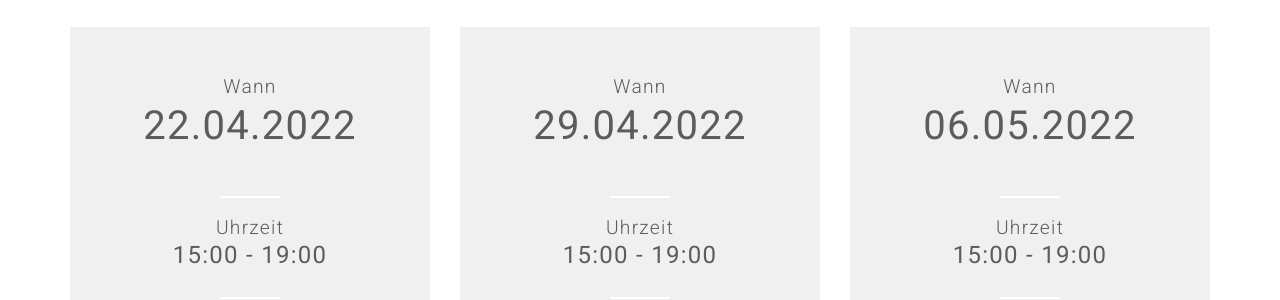
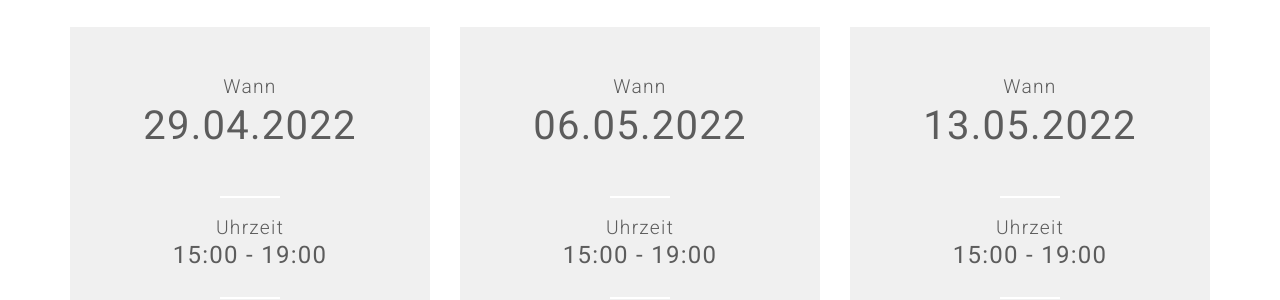
Before and after one commit to coderdojo-wien/coderdojo-wien.github.io, a Jekyll site: the page built from index.html, in a window 1280 px wide and 900 px high, scrolled down 3869 px. Shown: the part 185-485 px from the top of the window. Built offline with Jekyll 4.4.1, drawn with Linux system fonts in a browser that asks for light colours; nearby versions of some CDN libraries; comment, search, counter and statistics services are not loaded; some of the changed lines change nothing that is shown; some of the changed text lies outside the part shown.

Commit message:
Update events.yml

```diff
--- a/_data/events.yml
+++ b/_data/events.yml
@@ -3,16 +3,6 @@
 description: "Ein Anmeldung ist für die Teilnahme an den online CoderDojos nicht erforderlich. Das genaue Workshopprogramm mit den Teilnahmelinks finden sie in unserem aktuellen Newsletter, der jeweils bis spätestens den Tag davor versendet wird und auf unserer Hompepage https://www.facebook.com/coderdojowien. </br><b>Für die Teilnahme an offline CoderDojos ist unbedingt eine Anmeldung erforderlich!</b>"
 
 events-list:
-- event-date: 22.04.2022
-  event-time: 15:00 - 19:00
-  event-startdate: 2022-04-22T15:00:00+0100
-  event-enddate: 2022-04-22T19:00:00+0100
-  event-name: Online CoderDojo
-  event-type: Online
-  event-place: Online Dojo
-  event-place-name: Online
-  event-url: "https://linz.coderdojo.net/termine/"
-
 - event-date: 29.04.2022
   event-time: 15:00 - 19:00
   event-startdate: 2022-04-29T15:00:00+0100
@@ -33,6 +23,16 @@
   event-place-name: Online
   event-url: "https://linz.coderdojo.net/termine/"
 
+- event-date: 13.05.2022
+  event-time: 15:00 - 19:00
+  event-startdate: 2022-05-13T15:00:00+0100
+  event-enddate: 2022-05-13T19:00:00+0100
+  event-name: Online CoderDojo
+  event-type: Online
+  event-place: Online Dojo
+  event-place-name: Online
+  event-url: "https://linz.coderdojo.net/termine/"
+
 # - event-date: 17.01.2022
 #   event-time: 15:00 - 19:00
 #   event-startdate: 2022-01-17T15:00:00+0100
```
